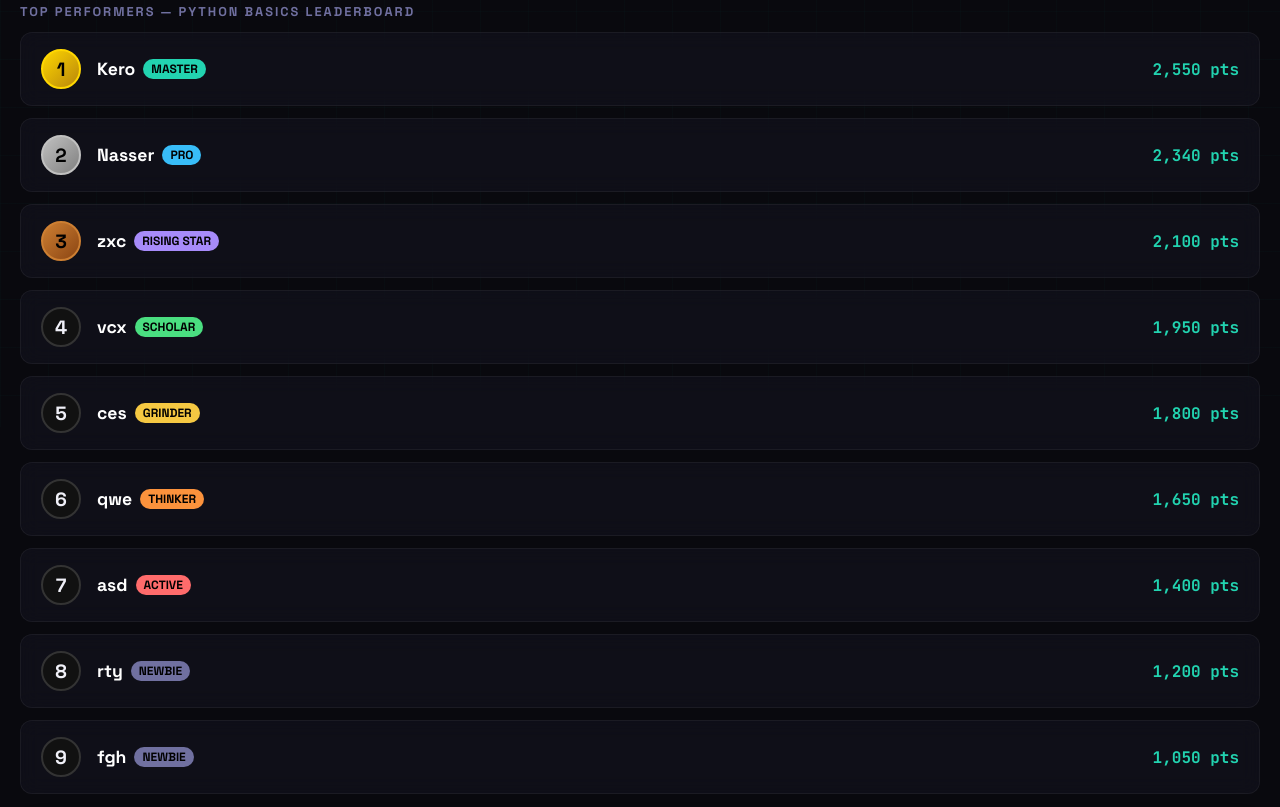
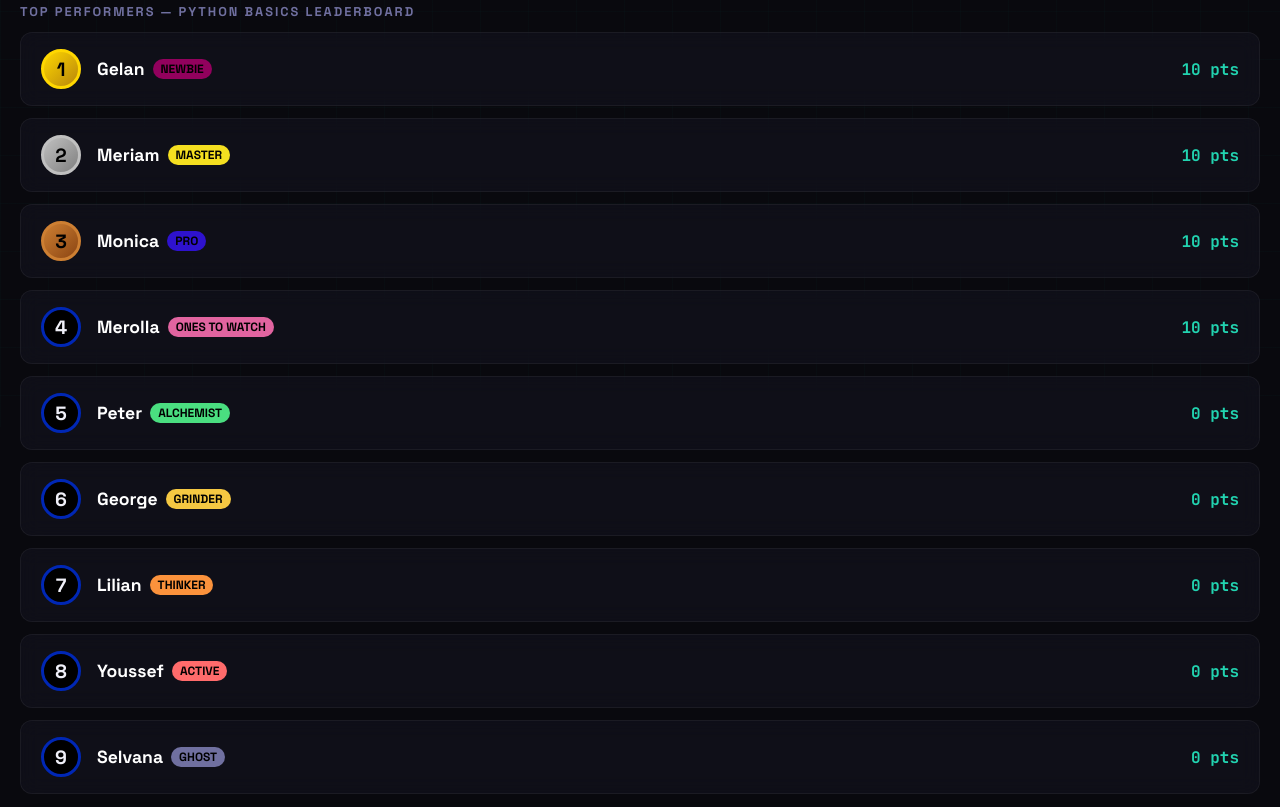
Before and after one commit to KerelosNasser/PythonBasics, a plain HTML site: page index.html in a window 1280 px wide. Shown: the part 373-1180 px from the top of the page. Drawn offline with Linux system fonts and the light colour scheme.

Commit message:
feat: Implement a new leaderboard feature with student data, dynamic rendering, and comprehensive styling.

```diff
--- a/js/leaderboard.js
+++ b/js/leaderboard.js
@@ -10,28 +10,34 @@
  * 'badgeColor' handles the background for that badge
  */
 const students = [
-  { name: "Kero", points: 2550, badge: "Master", badgeColor: "#22d3b0" },
-  { name: "Nasser", points: 2340, badge: "Pro", badgeColor: "#38bdf8" },
-  { name: "zxc", points: 2100, badge: "Rising Star", badgeColor: "#a78bfa" },
-  { name: "vcx", points: 1950, badge: "Scholar", badgeColor: "#4ade80" },
-  { name: "ces", points: 1800, badge: "Grinder", badgeColor: "#f5c842" },
-  { name: "qwe", points: 1650, badge: "Thinker", badgeColor: "#fb923c" },
-  { name: "asd", points: 1400, badge: "Active", badgeColor: "#ff6b6b" },
-  { name: "rty", points: 1200, badge: "Newbie", badgeColor: "#7070a0" },
-  { name: "fgh", points: 1050, badge: "Newbie", badgeColor: "#7070a0" }
+  { name: "Gelan", points: 10, badge: "Newbie", badgeColor: "#92015dff" },
+  { name: "Meriam", points: 10, badge: "Master", badgeColor: "#f5df20ff" },
+  { name: "Monica", points: 10, badge: "Pro", badgeColor: "#2e12ceff" },
+  {
+    name: "Merolla",
+    points: 10,
+    badge: "Ones to watch",
+    badgeColor: "#e164a0ff",
+  },
+  { name: "Peter", points: 0, badge: "Alchemist", badgeColor: "#4ade80" },
+  { name: "George", points: 0, badge: "Grinder", badgeColor: "#f5c842" },
+  { name: "Lilian", points: 0, badge: "Thinker", badgeColor: "#fb923c" },
+  { name: "Youssef", points: 0, badge: "Active", badgeColor: "#ff6b6b" },
+  { name: "Selvana", points: 0, badge: "Ghost", badgeColor: "#7070a0" },
 ];
 
-/**
- * Renders the students into the leaderboard list.
+/** * Renders the students into the leaderboard list.
  */
 function renderLeaderboard() {
-    const list = document.getElementById('leaderboard-list');
+  const list = document.getElementById("leaderboard-list");
   if (!list) return;
 
   // Sort students by points descending
   const sorted = [...students].sort((a, b) => b.points - a.points);
 
-    list.innerHTML = sorted.map((s, i) => `
+  list.innerHTML = sorted
+    .map(
+      (s, i) => `
         <div class="student-card rank-${i + 1}">
             <div class="rank-badge">${i + 1}</div>
             <div class="student-info">
@@ -44,17 +50,19 @@ function renderLeaderboard() {
             </div>
             <div class="student-points">${s.points.toLocaleString()} pts</div>
         </div>
-    `).join('');
+    `,
+    )
+    .join("");
 }
 
 // Hook into the loader engine
-document.addEventListener('sectionLoaded', (e) => {
-    if (e.detail.id === 'leaderboard') {
+document.addEventListener("sectionLoaded", (e) => {
+  if (e.detail.id === "leaderboard") {
     renderLeaderboard();
   }
 });
 
 // If the leaderboard section is already loaded (for direct boot)
-if (document.getElementById('leaderboard-list')) {
+if (document.getElementById("leaderboard-list")) {
   renderLeaderboard();
 }
--- a/styles/leaderboard.css
+++ b/styles/leaderboard.css
@@ -4,7 +4,7 @@
 
 /* Special Tab Button */
 .tab-btn.tab-special {
-    background: rgba(245, 200, 66, 0.05);
+    background: rgb(255, 255, 255);
     border-color: rgba(245, 200, 66, 0.2);
     color: #f5c842;
     position: relative;
@@ -94,8 +94,8 @@
     font-size: 1.2rem;
     margin-right: 16px;
     border-radius: 50%;
-    background: #111;
-    border: 2px solid #333;
+    background: #000000;
+    border: 3px solid #0027b5;
 }
 
 .rank-1 .rank-badge { background: linear-gradient(135deg, #ffd700, #b8860b); border-color: #ffd700; color: #000; }
```
Lines whose indentation alone changed are shown as unchanged.
